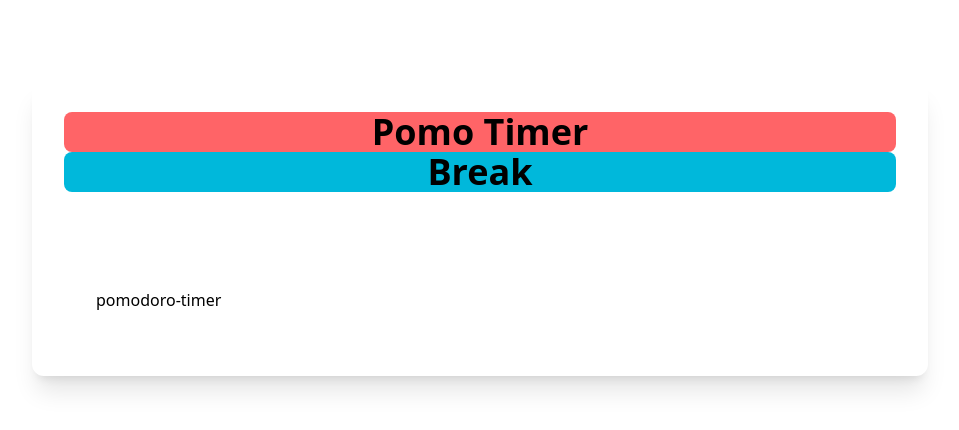
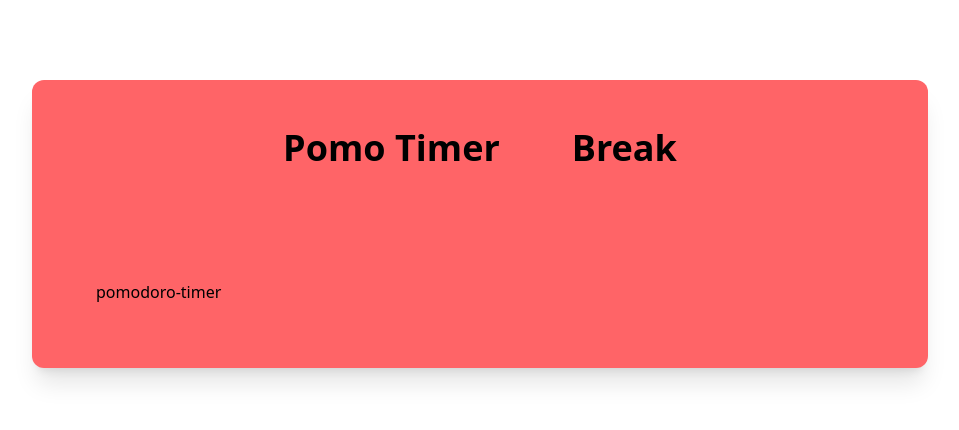
Before and after one commit to RykerWilder/js-pom-timer, a plain HTML site: page index.html in a window 1280 px wide. Shown: the whole page, without its empty margins (160-1119 px from the left). Drawn offline with nearby package versions, Linux system fonts and the light colour scheme.

Commit message:
style in index.html

```diff
--- a/index.html
+++ b/index.html
@@ -11,10 +11,10 @@
 </head>
 
 <body>
-    <main class="p-8 rounded-xl w-[70%] m-auto mt-20 shadow-xl">
-        <div>
-            <h1 id="pomo-btn" class="text-center font-bold text-4xl rounded-lg bg-red-400">Pomo Timer</h1>
-            <h1 id="break-btn" class="text-center font-bold text-4xl rounded-lg bg-cyan-500">Break</h1>
+    <main id="main" class="p-8 rounded-xl w-[70%] m-auto mt-20 shadow-xl">
+        <div class="flex justify-center gap-10">
+            <h1 id="pomo-btn" class="text-center font-bold text-4xl rounded-lg p-4 cursor-pointer">Pomo Timer</h1>
+            <h1 id="break-btn" class="text-center font-bold text-4xl rounded-lg p-4 cursor-pointer">Break</h1>
         </div>
         <div class="flex justify-center gap-4 p-8">
 
--- a/script.js
+++ b/script.js
@@ -1,6 +1,7 @@
 const $one = document.querySelector.bind(document);
 const $all = document.querySelectorAll.bind(document);
 
+const main = $one('#main');
 const pomTimer = $one('#pomodoro-timer');
 const breakTimer = $one('#break-timer');
 const pomoBtn = $one('#pomo-btn');
@@ -12,9 +13,13 @@ let flagBreak = false;
 function updateDisplay() {
     if (flagPom) {
         pomTimer.classList.remove('hidden');
+        main.classList.remove('bg-cyan-500');
+        main.classList.add('bg-red-400');
         breakTimer.classList.add('hidden');
     } else {
         pomTimer.classList.add('hidden');
+        main.classList.add('bg-cyan-500');
+        main.classList.remove('bg-red-400');
         breakTimer.classList.remove('hidden');
     }
 }
```
